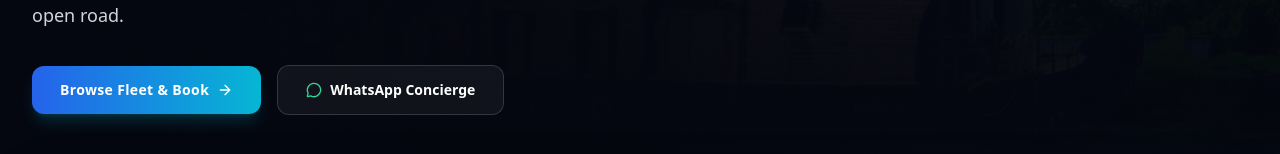
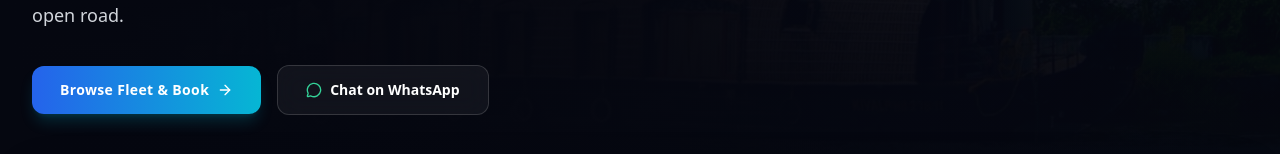
Before and after one commit to zudocarsdevelopment-collab/Zudocars-UI, a React (Vite) app: page /about in a window 1280 px wide. Shown: the part 513-667 px from the top of the page. Built offline with nearby package versions, Linux system fonts and the light colour scheme; no server answers; the HTML template or start-up script is replaced by a standard one.

Commit message:
Update About component

```diff
--- a/src/components/About.jsx
+++ b/src/components/About.jsx
@@ -176,7 +176,7 @@ export default function About() {
                 className="inline-flex items-center justify-center gap-2 px-7 py-3.5 rounded-xl text-sm font-bold bg-white/[0.05] hover:bg-white/[0.1] border border-white/15 text-white hover:border-cyan-400/40 backdrop-blur-md transition-all"
               >
                 <MessageCircle className="w-4 h-4 text-emerald-400" />
-                WhatsApp Concierge
+                Chat on WhatsApp
               </a>
             </div>
           </div>
```
